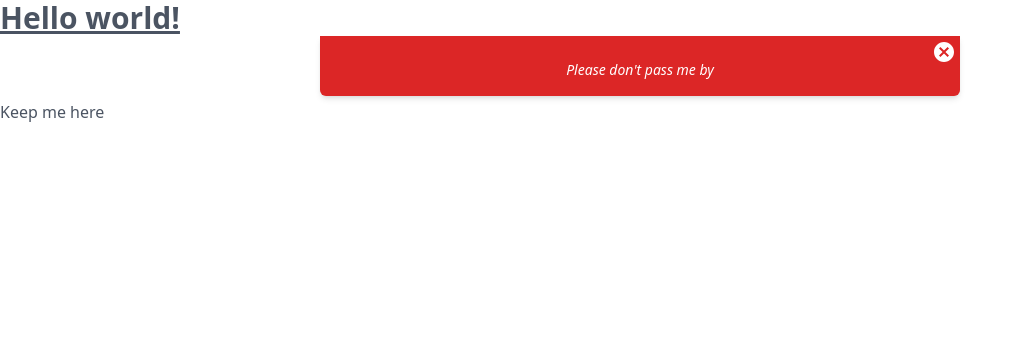
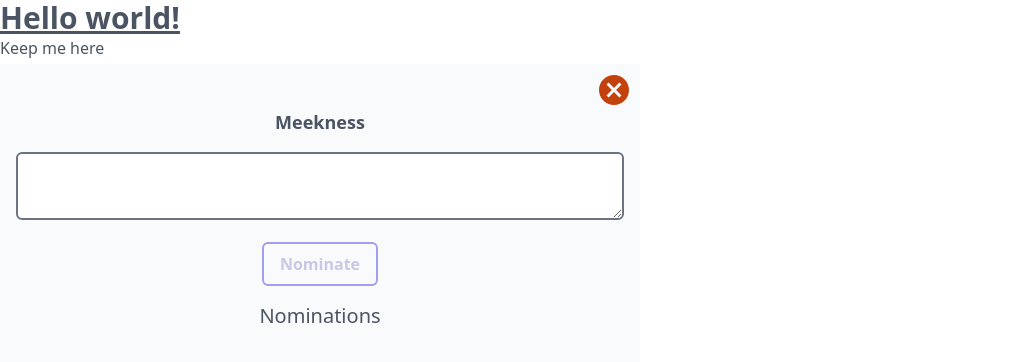
Before and after one commit to albert-byiringiro/vote-fusion, a React (Vite) app in the folder client/: page / in a window 1280 px wide. Shown: the top 362 px of the page, without its empty margins (0-1023 px from the left). Built offline with nearby package versions, Linux system fonts and the light colour scheme.

Commit message:
feature: added NominationForm for testing

```diff
--- a/client/src/App.tsx
+++ b/client/src/App.tsx
@@ -1,3 +1,4 @@
+import NominationForm from "./components/NominationForm";
 import SnackBar from "./components/ui/SnackBar";
 
 export default function App() {
@@ -6,9 +7,11 @@ export default function App() {
     <h1 className="text-3xl font-bold underline">
       Hello world!
     </h1>
-    <SnackBar message={"Please don't pass me by"} show={true} type="error" onClose={function (): void {
+    <NominationForm isAdmin={true} onSubmitNomination={function (nomination: string): void {
         throw new Error("Function not implemented.");
-      } }/>
+      } } onRemoveNomination={function (nomination: string): void {
+        throw new Error("Function not implemented.");
+      } } isOpen={true} children={undefined} title="Meekness"/>
 
     <p className="">Keep me here</p>
     </>
```
